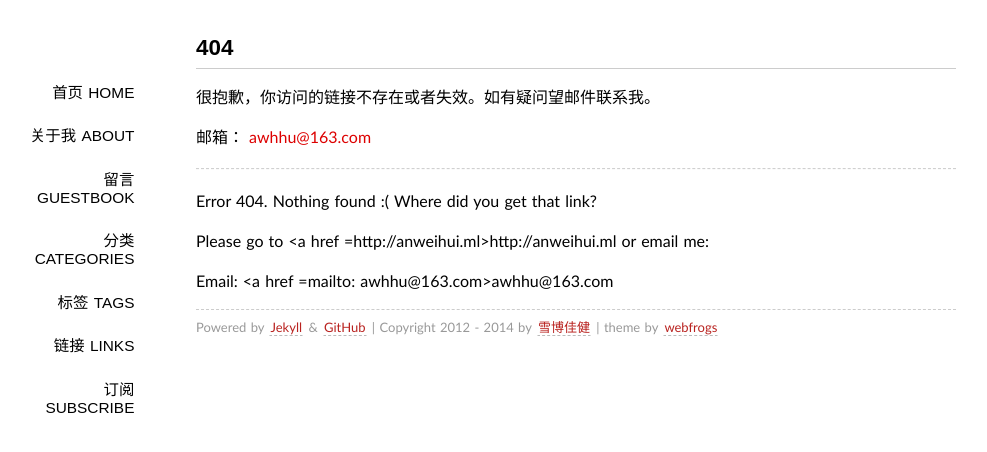
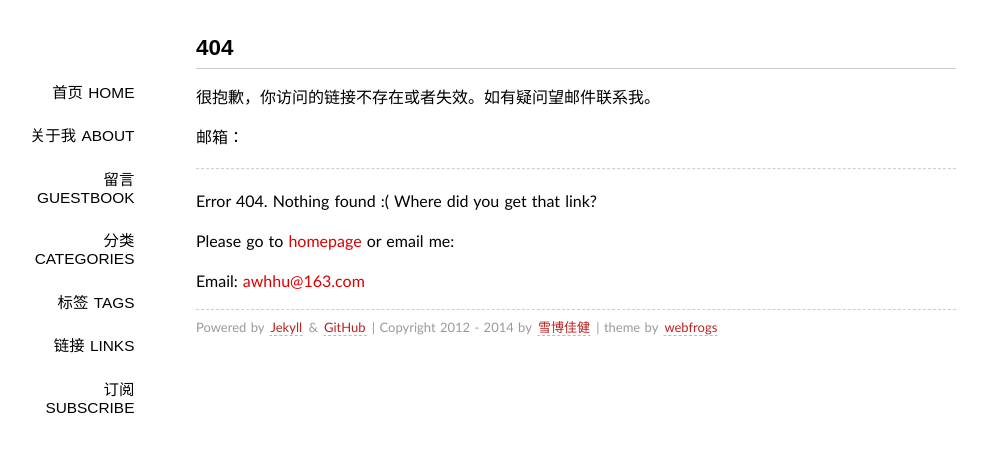
Before and after one commit to Successor/bigyuki.github.com, a Jekyll site: the page built from 404.md, in a window 1280 px wide. Shown: the top 452 px of the page, without its empty margins (144-1131 px from the left). Built offline with Jekyll 4.4.1, drawn with Linux system fonts in a browser that asks for light colours; Markdown is read by kramdown in place of the engine named in the settings.

Commit message:
Update 404.md

```diff
--- a/404.md
+++ b/404.md
@@ -5,11 +5,11 @@ layout: page
 
 很抱歉，你访问的链接不存在或者失效。如有疑问望邮件联系我。
 
-邮箱： [awhhu@163.com](mailto: {{ site.email }})
+邮箱：
 
 ----
 Error 404. Nothing found :( Where did you get that link?
 
-Please go to <a href ={{ site.url }}>{{ site.url }}<a/> or email me:
+Please go to [homepage](/) or email me:
 
-Email: <a href =mailto: {{ site.email }}>{{ site.email }}<a/>
+Email: [awhhu@163.com](mailto: {{ site.email }})
```
